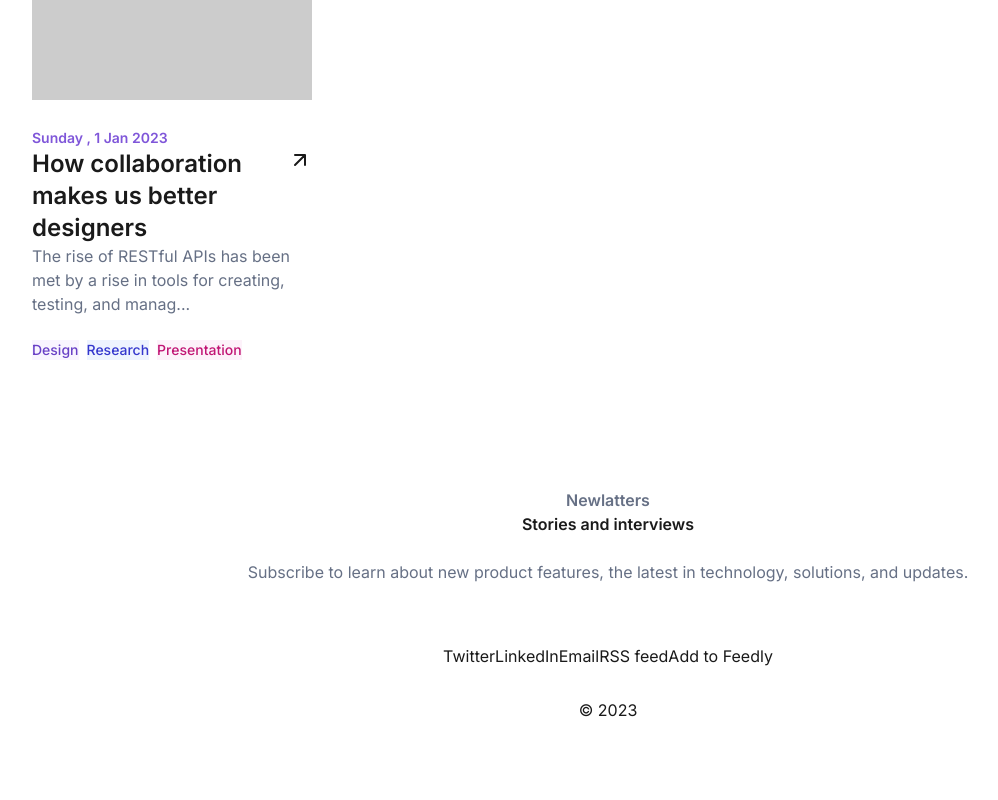
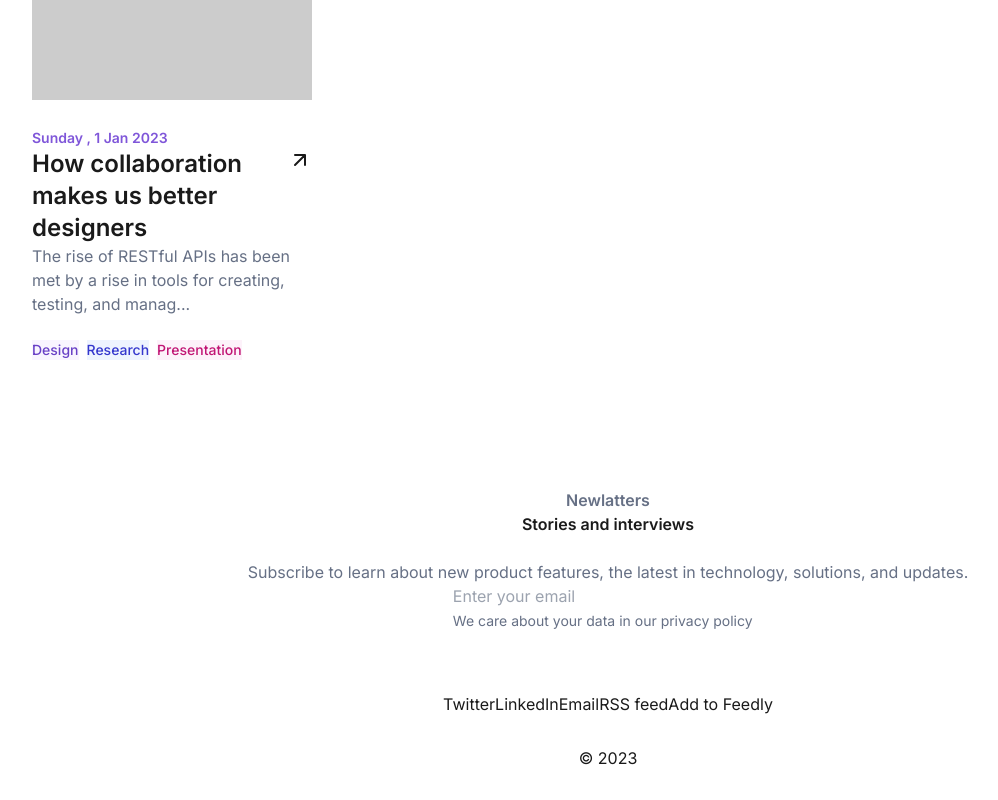
Before and after one commit to Roisfaozi/next-ai-blog, a Next.js app: page /post/1 in a window 1280 px wide. Shown: the part 1880-2680 px from the top of the page, without its empty margins (32-1030 px from the left). Before the commit the page ends 2632 px from the top, so only its background shows below. Built offline with nearby package versions, Linux system fonts and the light colour scheme.

Commit message:
create email form and finish news letter

```diff
--- /dev/null
+++ b/src/Components/EmailForm.tsx
@@ -0,0 +1,67 @@
+import { useRef, useState } from 'react';
+
+type Props = {}
+
+function EmailForm({ }: Props) {
+  const inputEl = useRef<HTMLInputElement>(null);
+  const [message, setMessage] = useState<string>('');
+
+  const subscribe = async (e: React.FormEvent) => {
+    e.preventDefault();
+
+    const res = await fetch('/api/subscribe', {
+      body: JSON.stringify({
+        email: inputEl.current!.value,
+      }),
+      headers: {
+        'Content-Type': 'application/json',
+      },
+      method: 'POST',
+    });
+
+    const { error } = await res.json();
+
+    if (error) {
+      setMessage(error);
+
+      return;
+    }
+
+    if (inputEl.current) {
+      inputEl.current.value = '';
+    }
+    setMessage('Success! 🎉 You are now subscribed to the newsletter.');
+  };
+
+  return (
+    <div className="w-full justify-center items-start gap-4 flex">
+      <div className="flex-col justify-start items-start flex">
+        <form className="h-12 justify-start items-start gap-4 flex" onSubmit={subscribe}>
+          <input
+            className="w-[360px] pl-4 pr-3.5 py-3 bg-white rounded-lg shadow border border-gray-300 justify-start items-center gap-2 border-none flex"
+            placeholder="Enter your email"
+            id="email-input"
+            name="email"
+            required
+            type="email"
+            ref={inputEl}
+          />
+          <button className="px-5 py-3 bg-violet-500 rounded-lg shadow border border-violet-500 text-white justify-center items-center gap-2 flex">
+            Subscribe
+          </button>
+        </form>
+
+        <div className="self-stretch">
+          <span className="text-sm font-normal leading-tight">
+            We care about your data in our{' '}
+          </span>
+          <span className="text-sm font-normal underline leading-tight">
+            privacy policy
+          </span>
+        </div>
+      </div>
+    </div>
+  );
+}
+
+export default EmailForm;
--- a/src/Components/NewsLetter.tsx
+++ b/src/Components/NewsLetter.tsx
@@ -1,18 +1,19 @@
+import EmailForm from './EmailForm'
 import SubHeading from './SubHeading'
 
 type Props = {}
 
 function NewsLetter({ }: Props) {
   return (
-    <div className="w-full">
+    <div className="w-full flex-col justify-start items-center gap-10 flex">
       <div className=" flex-col justify-start items-center gap-6 flex">
         <div className="flex-col justify-center items-center gap-3 flex">
           <div className="text-center text-violet-500 text-base font-semibold leading-normal">Newlatters</div>
           <SubHeading level={3} className="text-center text-textdark dark:text-white text-5xl font-semibold leading-[60px]">Stories and interviews</SubHeading>
         </div>
-        <p className="w-full text-center text-xl font-normal leading-[30px]">Subscribe to learn about new product features, the latest in technology, solutions, and updates.</p>
+        <p className="w-[768px] text-center text-xl font-normal leading-[30px]">Subscribe to learn about new product features, the latest in technology, solutions, and updates.</p>
       </div>
-
+      <EmailForm />
     </div>
   )
 }
```
